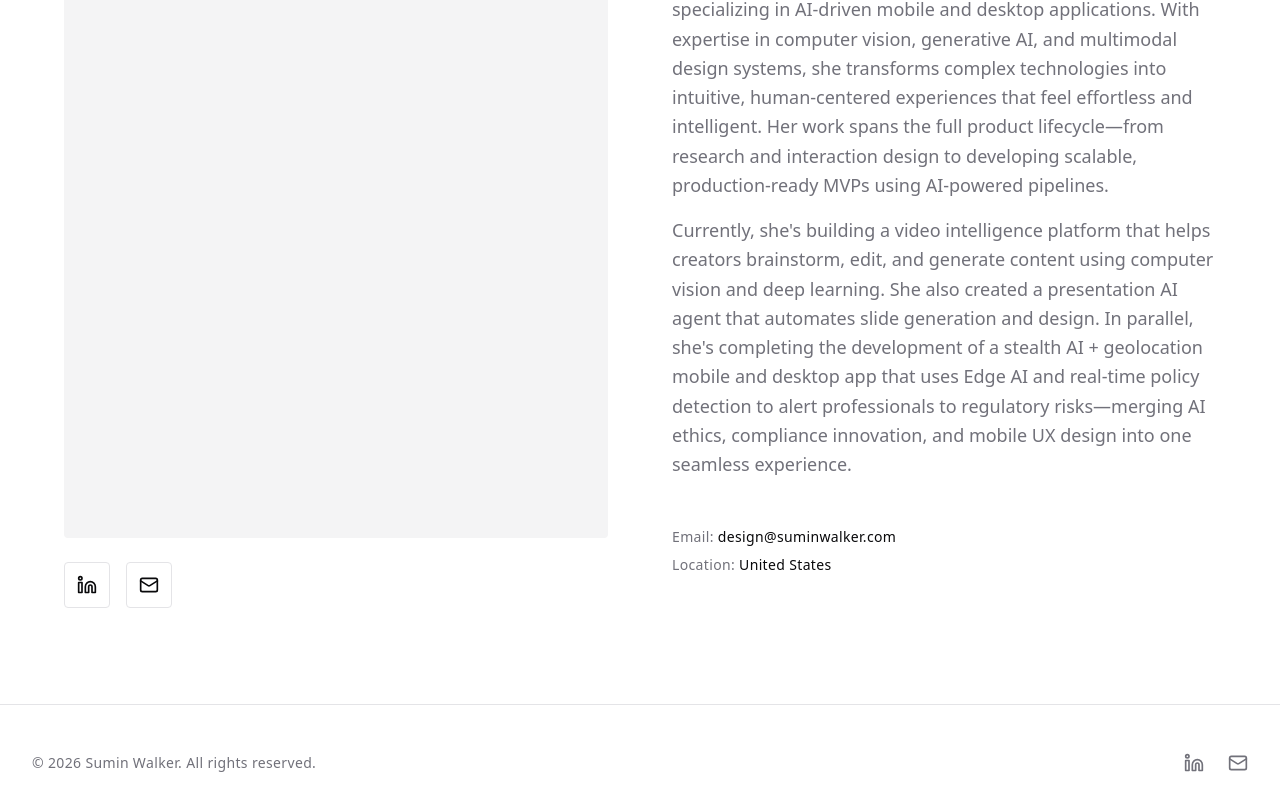
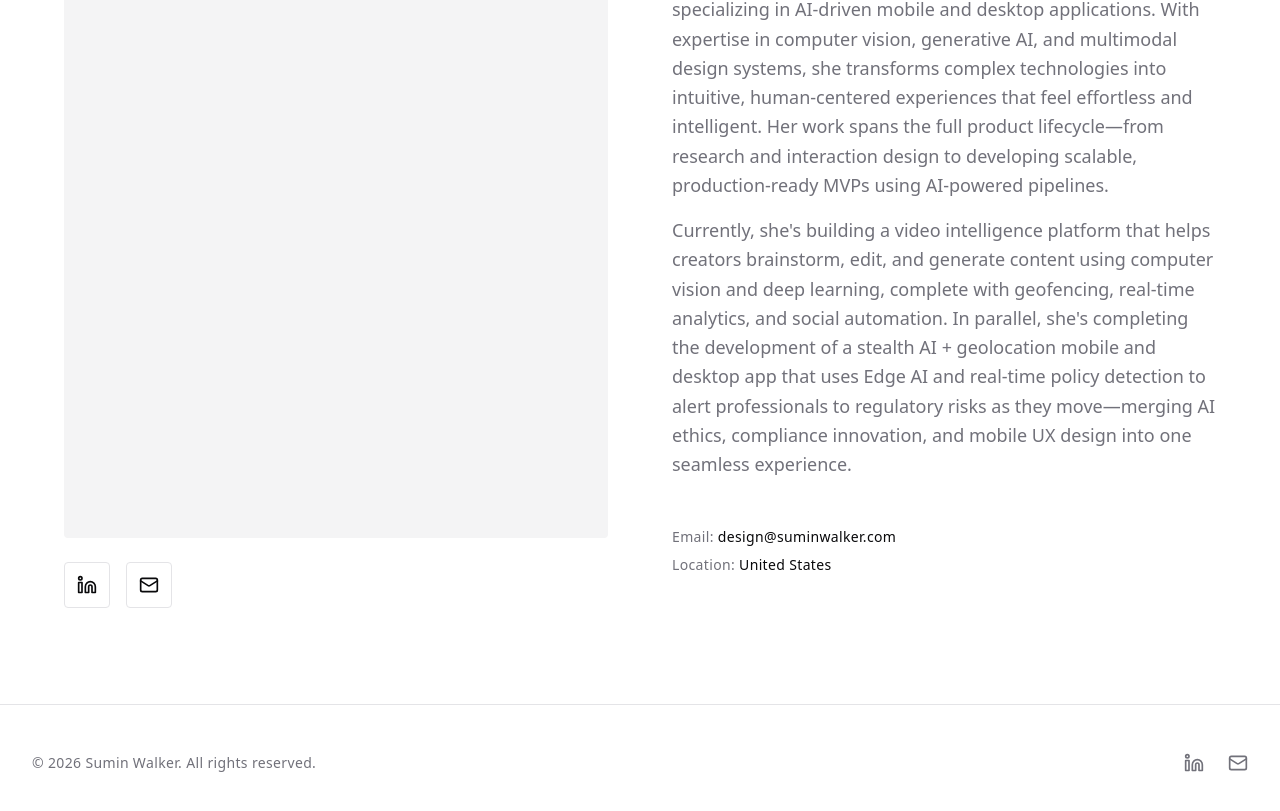
Before and after one commit to suminwalker/suminwalker.github.io, a React (Vite) app: page /about in a window 1280 px wide. Shown: the part 720-1531 px from the top of the page. Built offline with nearby package versions, Linux system fonts and the light colour scheme; the HTML template or start-up script is replaced by a standard one.

Commit message:
Reverted to commit c7add040cbdf92316ce4e04912816b3b4ffc76b4

```diff
--- a/src/data/photographer.ts
+++ b/src/data/photographer.ts
@@ -6,7 +6,7 @@ export const photographerInfo: PhotographerInfo = {
   heroIntroduction: 'Designing and developing human-centered products powered by AI, computer vision, and creativity.',
   biography: `Sumin Walker is a product designer and app developer specializing in AI-driven mobile and desktop applications. With expertise in computer vision, generative AI, and multimodal design systems, she transforms complex technologies into intuitive, human-centered experiences that feel effortless and intelligent. Her work spans the full product lifecycle—from research and interaction design to developing scalable, production-ready MVPs using AI-powered pipelines.
 
-Currently, she's building a video intelligence platform that helps creators brainstorm, edit, and generate content using computer vision and deep learning. She also created a presentation AI agent that automates slide generation and design. In parallel, she's completing the development of a stealth AI + geolocation mobile and desktop app that uses Edge AI and real-time policy detection to alert professionals to regulatory risks—merging AI ethics, compliance innovation, and mobile UX design into one seamless experience.`,
+Currently, she's building a video intelligence platform that helps creators brainstorm, edit, and generate content using computer vision and deep learning, complete with geofencing, real-time analytics, and social automation. In parallel, she's completing the development of a stealth AI + geolocation mobile and desktop app that uses Edge AI and real-time policy detection to alert professionals to regulatory risks as they move—merging AI ethics, compliance innovation, and mobile UX design into one seamless experience.`,
   approach: `My philosophy centers on three pillars: human-centered design, intelligent automation, and seamless integration.
 
 Great products start with deep user empathy. I begin every project with research and discovery, mapping user journeys and pain points before touching a single pixel. From wireframes to high-fidelity prototypes, I craft interfaces that feel intuitive from the first interaction.
```
